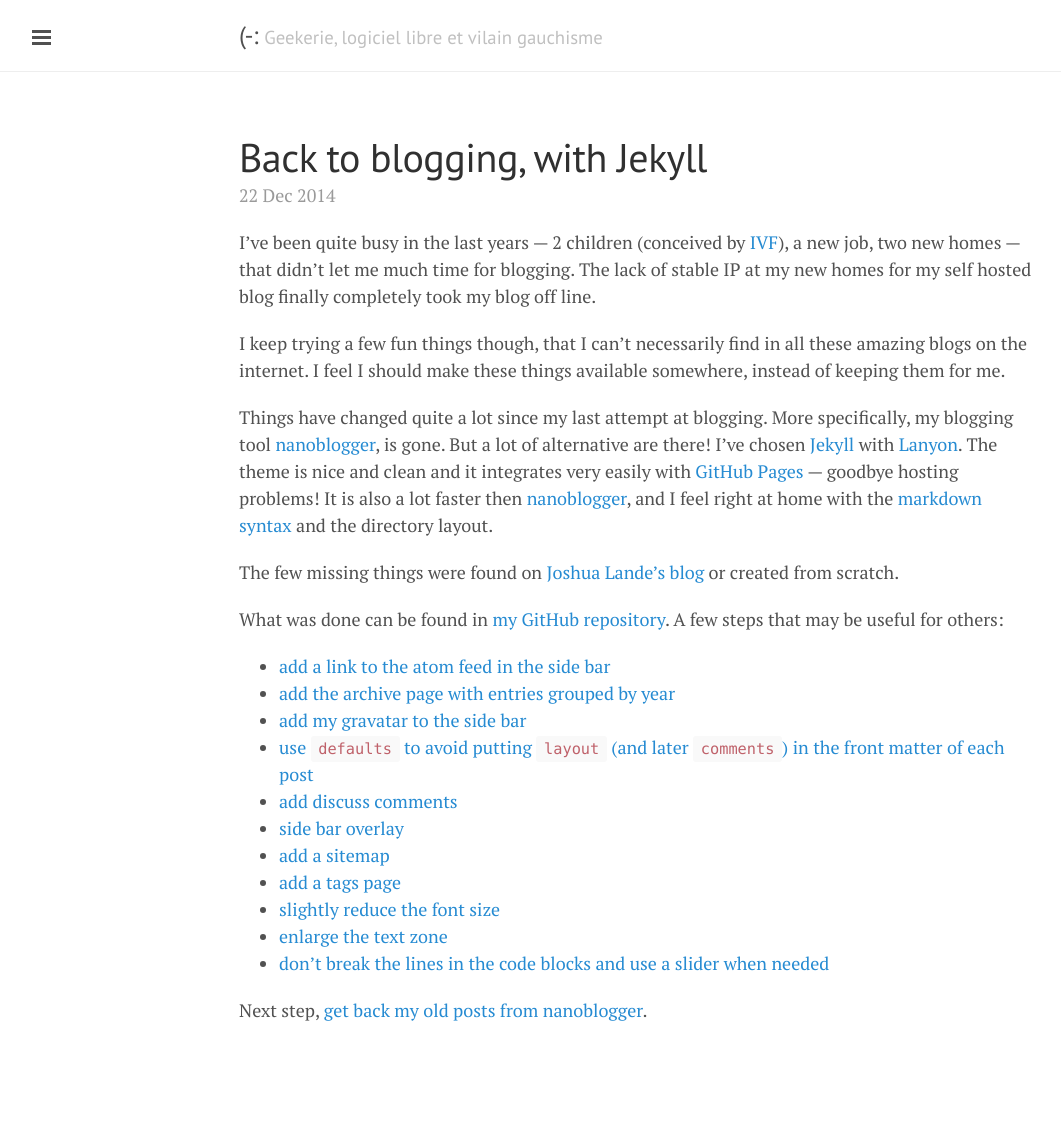
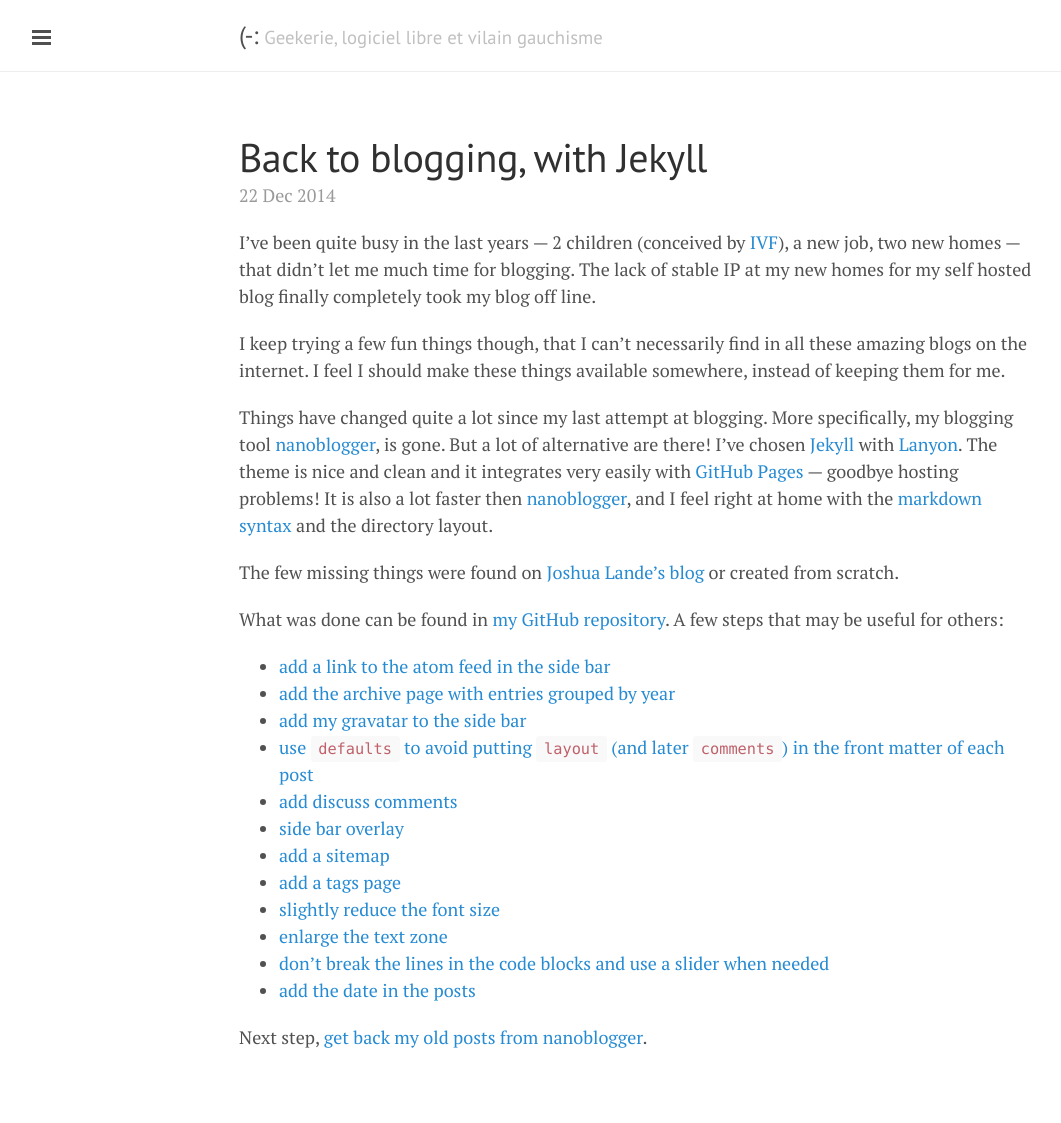
Before and after one commit to glehmann/glehmann.github.io, a Jekyll site: the page built from _posts/2014-12-22-Back-to-blogging-with-jekyll.md, in a window 1280 px wide. Shown: the whole page, without its empty margins (1-1062 px from the left). Built offline with Jekyll 4.4.1, drawn with Linux system fonts in a browser that asks for light colours; Markdown is read by kramdown in place of the engine named in the settings; comment, search, counter and statistics services are not loaded; before the commit the page ends 1096 px from its top, so only the background shows below that.

Commit message:
add a reference to how to add the date in the posts

```diff
--- a/_posts/2014-12-22-Back-to-blogging-with-jekyll.md
+++ b/_posts/2014-12-22-Back-to-blogging-with-jekyll.md
@@ -34,6 +34,7 @@ A few steps that may be useful for others:
 * [slightly reduce the font size](https://github.com/glehmann/glehmann.github.io/commit/c3ddccb)
 * [enlarge the text zone](https://github.com/glehmann/glehmann.github.io/commit/acb27a9)
 * [don't break the lines in the code blocks and use a slider when needed](https://github.com/glehmann/glehmann.github.io/commit/85a941d)
+* [add the date in the posts](https://github.com/glehmann/glehmann.github.io/commit/fd81ed2)
 
 Next step, [get back my old posts from nanoblogger]({% post_url 2014-12-24-Converting-nanoblogger-posts-to-jekyll %}).
 
```
